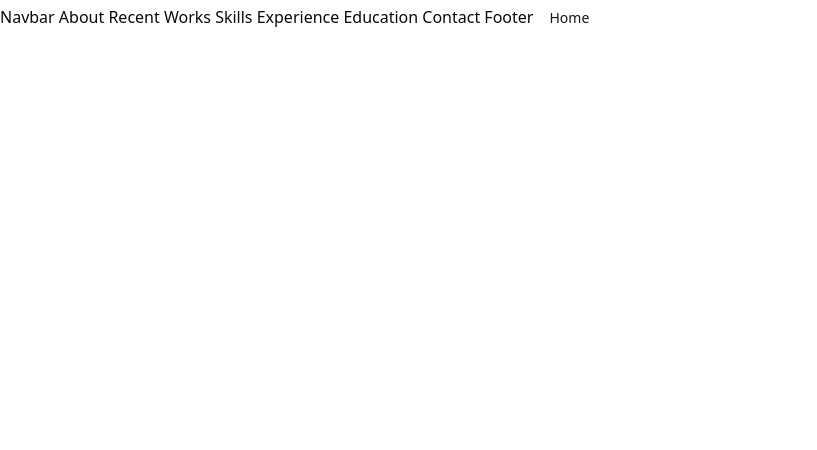
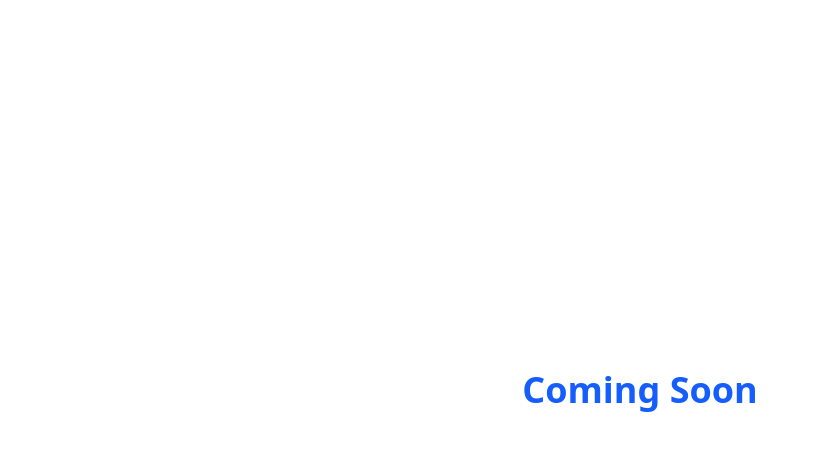
Before and after one commit to RohitSah23/portfolio, a Next.js app: page / in a window 1280 px wide. Shown: the top 450 px of the page, without its empty margins (0-817 px from the left). Built offline with nearby package versions, Linux system fonts and the light colour scheme.

Commit message:
comming soon

```diff
--- a/src/app/page.tsx
+++ b/src/app/page.tsx
@@ -2,17 +2,10 @@ import { Button } from "@/components/ui/button";
 
 export default function Home() {
   return (
- <>
-Navbar
-About
-Recent Works
-Skills
-Experience
-Education
-Contact
-Footer
-
-<Button variant="link" className="cursor-pointer ">Home</Button>
- </>
+    <div className="flex flex-col items-center justify-center min-h-screen text-center space-y-4">
+      <h1 className="text-4xl font-bold animate-bounce text-blue-600">
+        Coming Soon
+      </h1>
+    </div>
   );
 }
```
